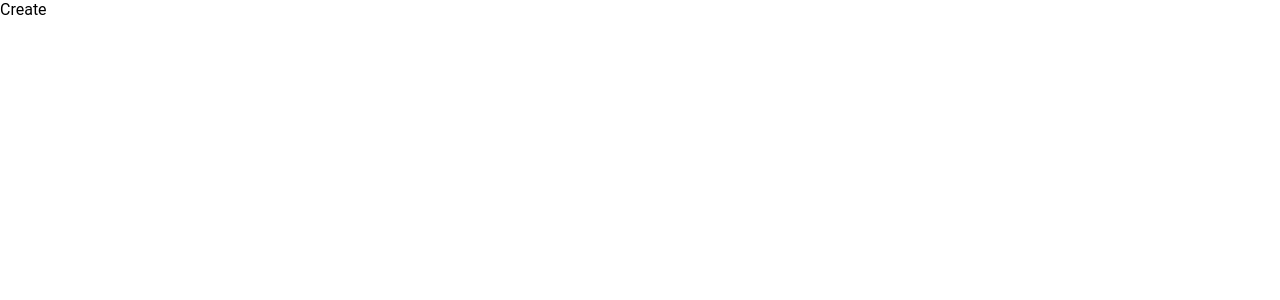
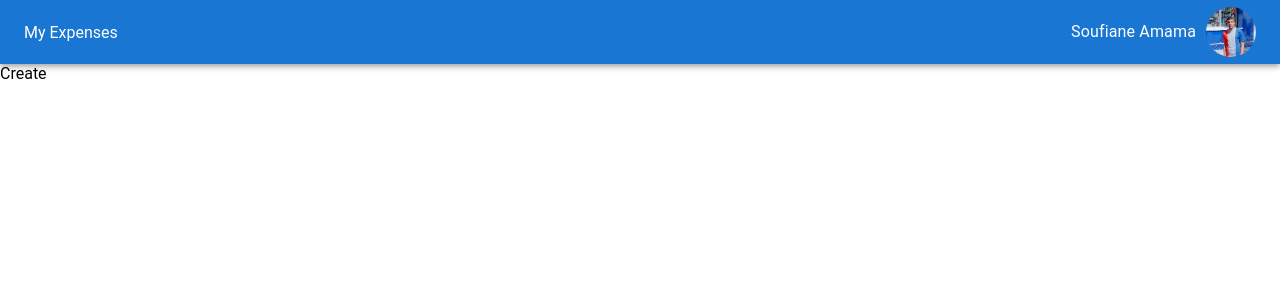
Before and after one commit to Soufiane-Amama/Material_UI_Project_React, a React (Create React App) app: page /create in a window 1280 px wide. Shown: the top 300 px of the page. Built offline with nearby package versions, Linux system fonts and the light colour scheme; the HTML template or start-up script is replaced by a standard one.

Commit message:
Development stage 5 - MUI Avatar Component & hover

```diff
--- a/src/Pages/Root.jsx
+++ b/src/Pages/Root.jsx
@@ -1,10 +1,11 @@
+import Appbar from 'components/AppBar/Appbar';
 import { Outlet } from 'react-router-dom';
 
 
 const Root = () => {
   return (
     <div>
-      {/* <Appbar /> */}
+      <Appbar />
 
       <Outlet />
     </div>
--- a/src/components/AppBar/Appbar.jsx
+++ b/src/components/AppBar/Appbar.jsx
@@ -1,28 +1,24 @@
-import AppBar from '@mui/material/AppBar';
-import Toolbar from '@mui/material/Toolbar';
-import Typography from '@mui/material/Typography';
-import Button from '@mui/material/Button';
-import IconButton from '@mui/material/IconButton';
-import MenuIcon from '@mui/icons-material/Menu';
+import { AppBar, Toolbar, Avatar, Link, Typography } from '@mui/material';
+import myPhoto from "../../images/photo.jpg"
 
 const Appbar = () => {
 
   return (
     <AppBar position="static">
     <Toolbar>
-      <IconButton
-        size="large"
-        edge="start"
-        color="inherit"
-        aria-label="menu"
-        sx={{ mr: 2 }}
-      >
-        <MenuIcon />
-      </IconButton>
-      <Typography variant="h6" component="div" sx={{ flexGrow: 1 }}>
-        News
+      <Link href="/" color="inherit" underline='none' sx={{ flexGrow: 1, "&:hover": {fontSize: "16.5px"} }} >
+        My Expenses
+      </Link>
+
+      <Typography variant="body1" color="inherit" mr={"10px"}>
+        Soufiane Amama
       </Typography>
-      <Button color="inherit">Login</Button>
+
+      <Avatar
+        alt="Soufiqne Amama"
+        src={myPhoto}
+        sx={{ width: 50, height: 50 }}
+      />
     </Toolbar>
   </AppBar>
   )
```
Also changed, not shown: src/images/photo.jpg (added).
